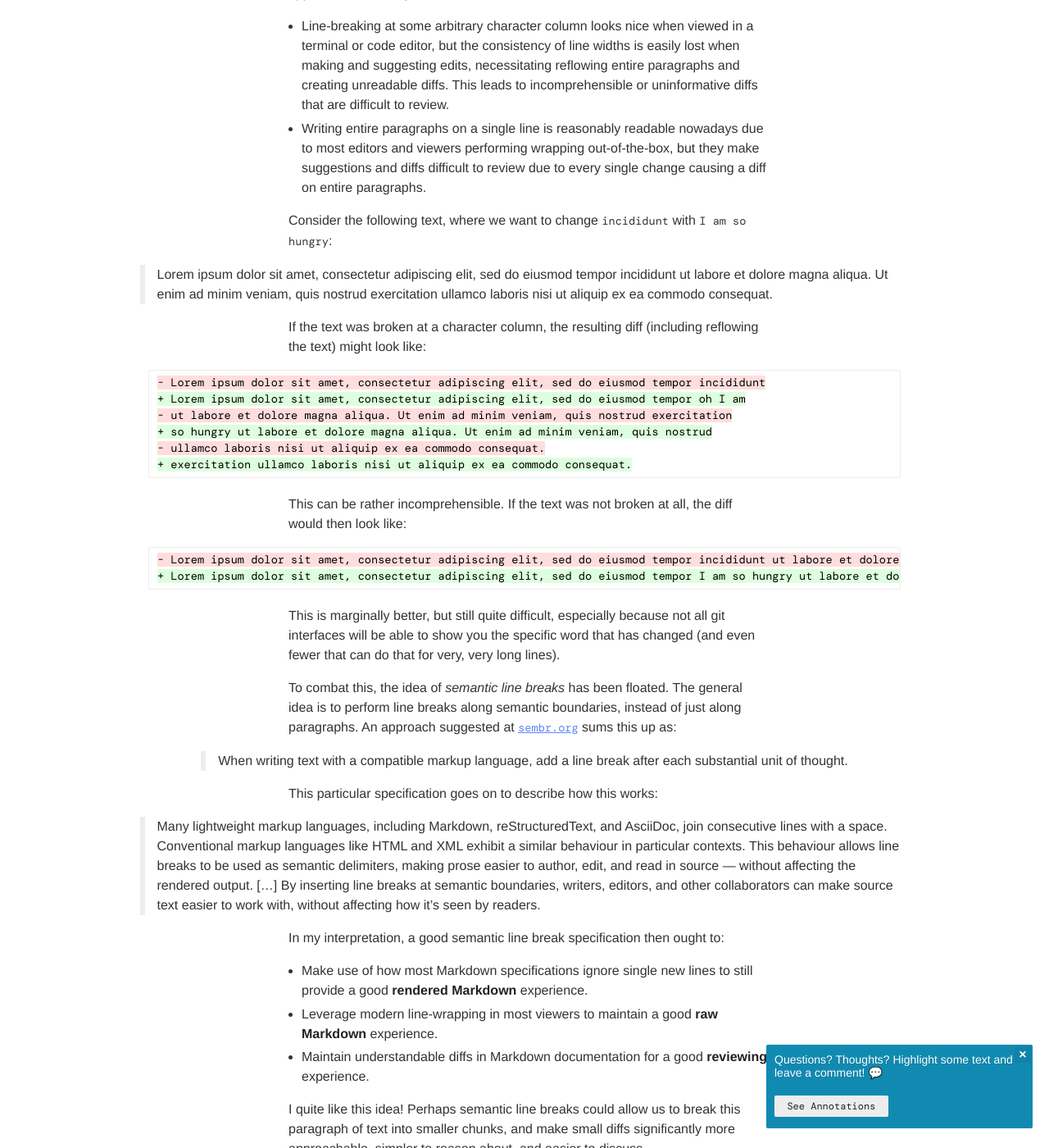
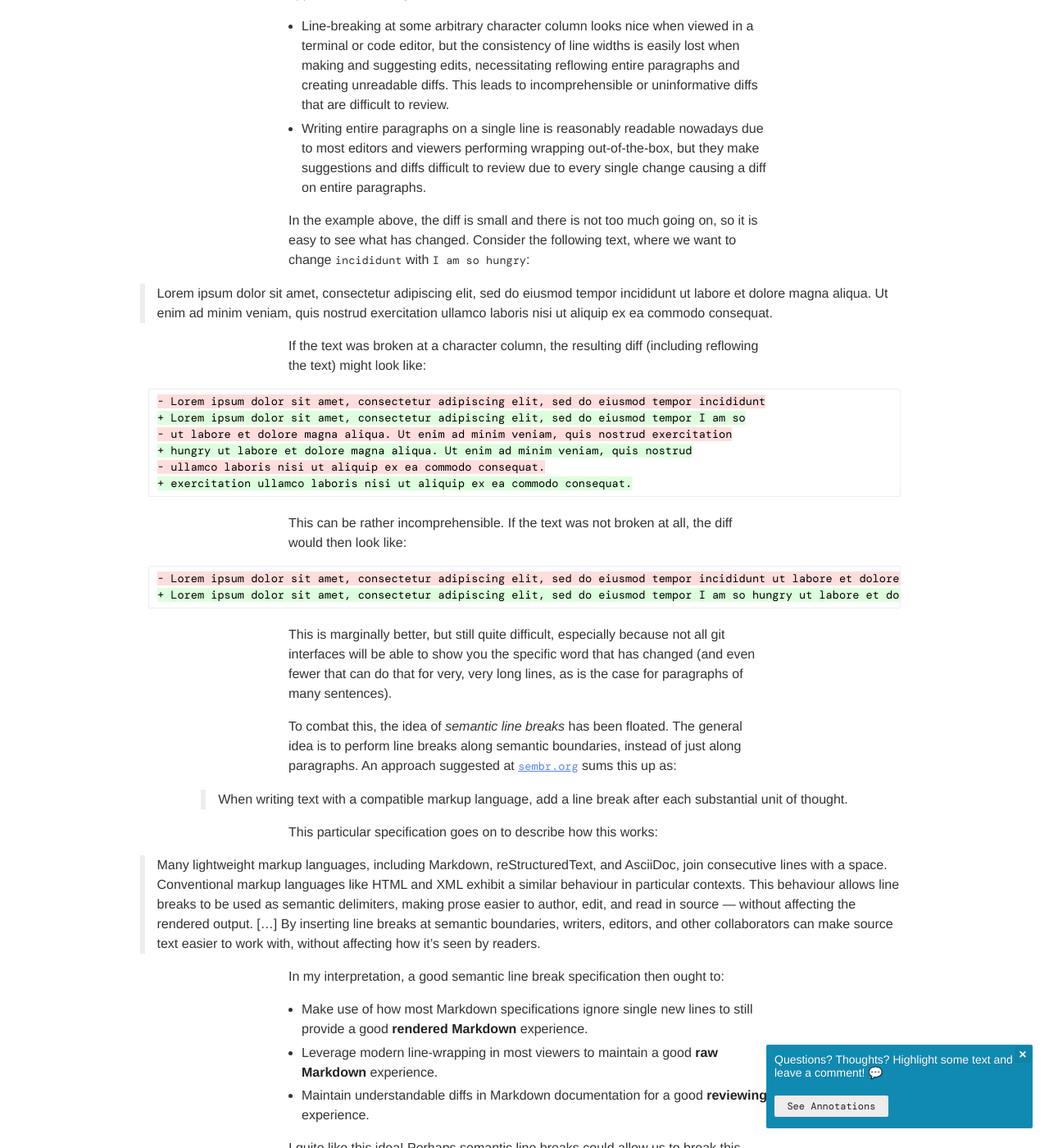
Before and after one commit to bobheadxi/bobheadxi.github.io, a Jekyll site: the page built from content/_posts/2021-02-18-semantic-line-breaks.md, in a window 1280 px wide and 1400 px high, scrolled down 832 px. Shown: the whole window at 82% size. Built offline with Jekyll 4.4.1, drawn with Linux system fonts in a browser that asks for light colours; nearby versions of some CDN libraries; emoji names are drawn with the system emoji font; some web fonts are replaced; a style sheet for code colours, icons or effects is not loaded.

Commit message:
tweak wording and example

````diff
--- a/content/_posts/2021-02-18-semantic-line-breaks.md
+++ b/content/_posts/2021-02-18-semantic-line-breaks.md
@@ -33,6 +33,7 @@ Both these approaches have significant issues:
   This leads to incomprehensible or uninformative diffs that are difficult to review.
 - Writing entire paragraphs on a single line is reasonably readable nowadays due to most editors and viewers performing wrapping out-of-the-box, but they make suggestions and diffs difficult to review due to every single change causing a diff on entire paragraphs.
 
+In the example above, the diff is small and there is not too much going on, so it is easy to see what has changed.
 Consider the following text, where we want to change `incididunt` with `I am so hungry`:
 
 > Lorem ipsum dolor sit amet, consectetur adipiscing elit, sed do eiusmod tempor incididunt ut labore et dolore magna aliqua. Ut enim ad minim veniam, quis nostrud exercitation ullamco laboris nisi ut aliquip ex ea commodo consequat.
@@ -41,9 +42,9 @@ If the text was broken at a character column, the resulting diff (including refl
 
 ```diff
 - Lorem ipsum dolor sit amet, consectetur adipiscing elit, sed do eiusmod tempor incididunt
-+ Lorem ipsum dolor sit amet, consectetur adipiscing elit, sed do eiusmod tempor oh I am
++ Lorem ipsum dolor sit amet, consectetur adipiscing elit, sed do eiusmod tempor I am so
 - ut labore et dolore magna aliqua. Ut enim ad minim veniam, quis nostrud exercitation
-+ so hungry ut labore et dolore magna aliqua. Ut enim ad minim veniam, quis nostrud
++ hungry ut labore et dolore magna aliqua. Ut enim ad minim veniam, quis nostrud
 - ullamco laboris nisi ut aliquip ex ea commodo consequat.
 + exercitation ullamco laboris nisi ut aliquip ex ea commodo consequat.
 ```
@@ -55,7 +56,7 @@ This can be rather incomprehensible. If the text was not broken at all, the diff
 + Lorem ipsum dolor sit amet, consectetur adipiscing elit, sed do eiusmod tempor I am so hungry ut labore et dolore magna aliqua. Ut enim ad minim veniam, quis nostrud exercitation ullamco laboris nisi ut aliquip ex ea commodo consequat.
 ```
 
-This is marginally better, but still quite difficult, especially because not all git interfaces will be able to show you the specific word that has changed (and even fewer that can do that for very, very long lines).
+This is marginally better, but still quite difficult, especially because not all git interfaces will be able to show you the specific word that has changed (and even fewer that can do that for very, very long lines, as is the case for paragraphs of many sentences).
 
 To combat this, the idea of *semantic line breaks* has been floated.
 The general idea is to perform line breaks along semantic boundaries, instead of just along paragraphs.
````
